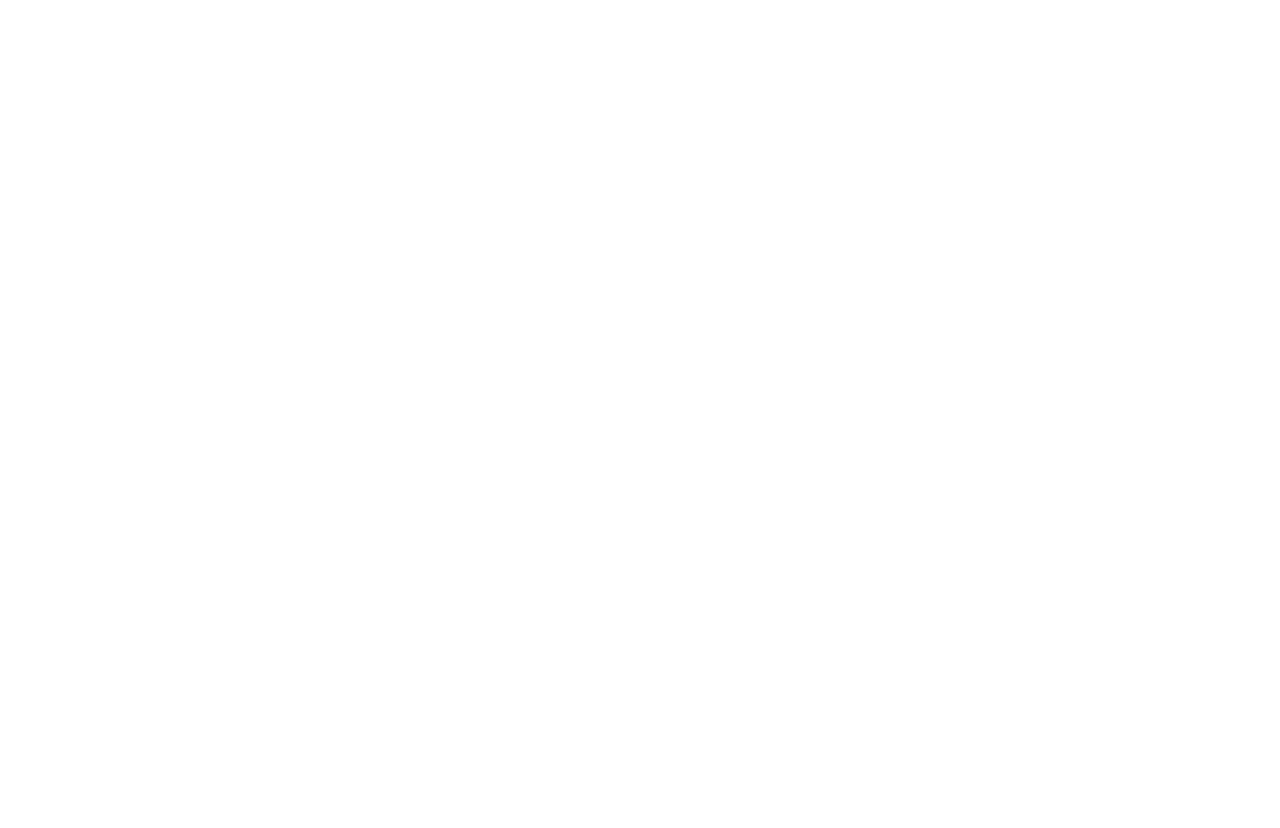
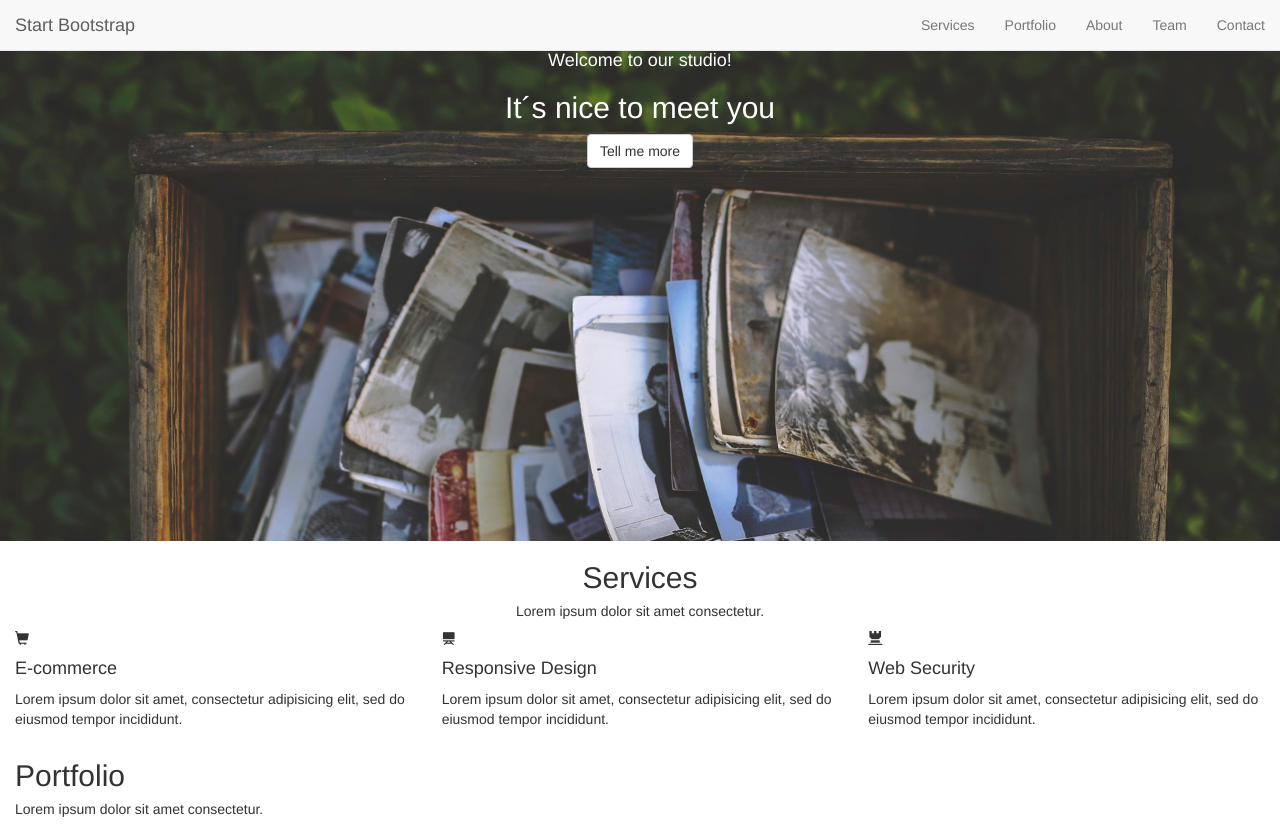
Before and after one commit to maxibosich/bootstrap-agency, a plain HTML site: page index.html in a window 1280 px wide. Before the commit the page ends 800 px from the top, so only its background shows below. Drawn offline with Linux system fonts and the light colour scheme.

Commit message:
unfinished second

```diff
--- /dev/null
+++ b/css/style.css
@@ -0,0 +1,7 @@
+.encabezado{
+	background: url("../images/people-vintage-photo-memories.jpg");
+	height: 500px;
+	background-size: cover;
+	color: white;
+
+}
--- a/index.html
+++ b/index.html
@@ -4,16 +4,67 @@
 	<meta charset="utf-8">
 	<meta name="viewport" content="width=device-width, initial-scale=1">
 	<link rel="stylesheet" href="css/bootstrap.css">
+	<link rel="stylesheet" href="css/style.css">
 	<title>Bootstrap Agency</title>
 </head>
 <body>
+	<nav class="navbar navbar-default navbar-fixed-top">
+	  <div class="container-fluid">
+	    <div class="navbar-header">
+	      <a class="navbar-brand" href="#">Start Bootstrap</a>
+	    </div>
+	      <ul class="nav navbar-nav navbar-right">
+	        <li><a href="#">Services</a></li>
+	        <li><a href="#">Portfolio</a></li>
+	        <li><a href="#">About</a></li>
+	        <li><a href="#">Team</a></li>
+	        <li><a href="#">Contact</a></li>
+	      </ul>
+	  </div>
+	</nav>
+	<hr>
+	<div class="container-fluid encabezado">
+		<div class="row">
+			<div class="col-md-12">
+				<h4 class="text-center">Welcome to our studio!</h4>
+				<h2 class="text-center">It´s nice to meet you</h2>
+				<div class="text-center"><a class="btn btn-default" href="#" role="button">Tell me more</a></div>
+			</div>
+		</div>
+	</div>
 	<div class="container-fluid">
 		<div class="row">
 			<div class="col-md-12">
-
+				<h2 class="text-center">Services</h2>
+				<h5 class="text-center">Lorem ipsum dolor sit amet consectetur.</h5>
+			</div>
+			<div class="col-md-4">
+				<span class="glyphicon glyphicon-shopping-cart"></span>
+				<h4>E-commerce</h4>
+				<p>Lorem ipsum dolor sit amet, consectetur adipisicing elit, sed do eiusmod tempor incididunt.</p>
+			</div>
+			<div class="col-md-4">
+				<span class="glyphicon glyphicon-blackboard"></span>
+				<h4>Responsive Design</h4>
+				<p>Lorem ipsum dolor sit amet, consectetur adipisicing elit, sed do eiusmod tempor incididunt.</p>
+			</div>
+			<div class="col-md-4">
+				<span class="glyphicon glyphicon-tower"></span>
+				<h4>Web Security</h4>
+				<p>Lorem ipsum dolor sit amet, consectetur adipisicing elit, sed do eiusmod tempor incididunt.</p>
 			</div>
 		</div>
 	</div>
+	<div class="container-fluid">
+		<div class="row">
+			<div class="col-md-12">
+				<h2>Portfolio</h2>
+				<h5>Lorem ipsum dolor sit amet consectetur.</h5>
+			</div>
+
+		</div>
+	</div>
+
 	<script src="js/jquery-3.2.0.min.js"></script>
 	<script src="js/bootstrap.js"></script>
 </body>
```
Also changed, not shown: images/people-vintage-photo-memories.jpg (added), 1 other file.
